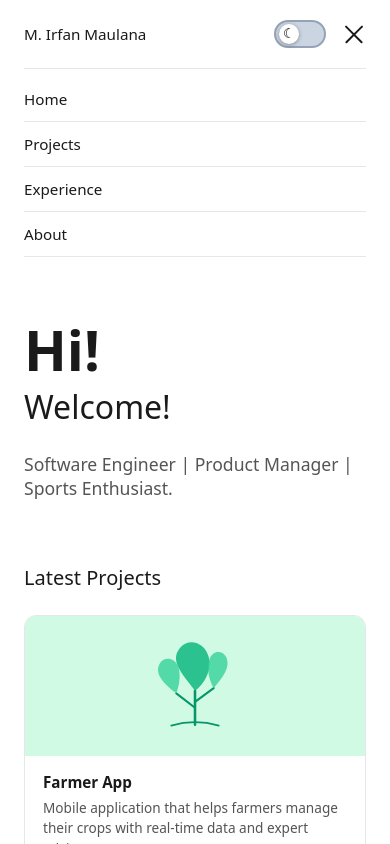
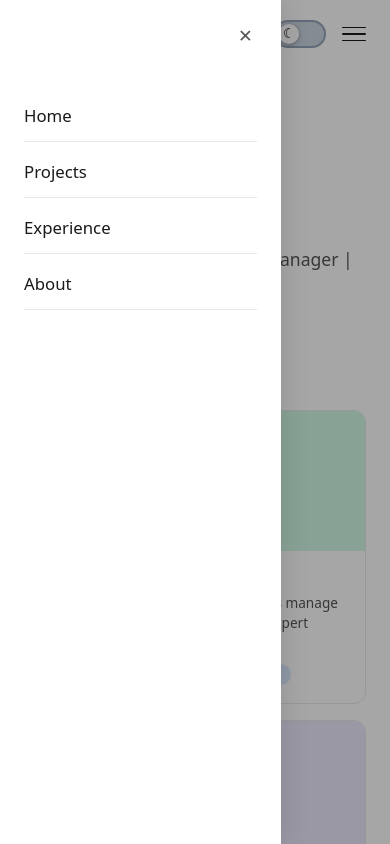
Before and after one commit to irfanmim/personal-website-fe, a Vue app: page /#/ in a window 390 px wide. Both pictures are taken after a click on the button "Open menu". Shown: the top 844 px of the page. Built offline with nearby package versions, Linux system fonts and the light colour scheme.

Commit message:
update the navbar into navigation drawer

```diff
--- a/src/components/NavBar.vue
+++ b/src/components/NavBar.vue
@@ -2,7 +2,6 @@
   <nav class="navbar">
     <span class="nav-name">{{ name }}</span>
     <div class="nav-right">
-      <!-- desktop links -->
       <div class="nav-links">
         <a
           v-for="link in links"
@@ -29,8 +28,7 @@
           </span>
         </span>
       </button>
-      <!-- hamburger -->
-      <button class="hamburger" :class="{ 'hamburger--open': menuOpen }" @click="menuOpen = !menuOpen" aria-label="Toggle menu">
+      <button class="hamburger" @click="menuOpen = true" aria-label="Open menu">
         <span></span>
         <span></span>
         <span></span>
@@ -38,19 +36,29 @@
     </div>
   </nav>
 
-  <!-- mobile menu -->
-  <Transition name="menu">
-    <div v-if="menuOpen" class="mobile-menu">
+  <!-- Backdrop -->
+  <Transition name="backdrop">
+    <div v-if="menuOpen" class="drawer-backdrop" @click="menuOpen = false" />
+  </Transition>
+
+  <!-- Drawer -->
+  <Transition name="drawer">
+    <div v-if="menuOpen" class="drawer">
+      <div class="drawer-header">
+        <button class="drawer-close" @click="menuOpen = false" aria-label="Close menu">&#x2715;</button>
+      </div>
+      <nav class="drawer-links">
         <a
           v-for="link in links"
           :key="link.label"
           :href="link.href"
-        class="mobile-link"
-        :class="{ 'mobile-link--active': link.href === '#' + activeSection }"
+          class="drawer-link"
+          :class="{ 'drawer-link--active': link.href === '#' + activeSection }"
           @click="handleMobileLink($event, link)"
         >
           {{ link.label }}
         </a>
+      </nav>
     </div>
   </Transition>
 </template>
@@ -109,7 +117,7 @@ function handleMobileLink(e, link) {
   gap: 16px;
 }
 
-/* ── Desktop links (hidden on mobile) ── */
+/* ── Desktop links ── */
 .nav-links {
   display: none;
 }
@@ -223,52 +231,94 @@ function handleMobileLink(e, link) {
   height: 1.5px;
   background: var(--color-text);
   border-radius: 2px;
-  transition: transform 0.2s ease, opacity 0.2s ease;
-  transform-origin: center;
 }
 
-.hamburger--open span:nth-child(1) {
-  transform: translateY(6.5px) rotate(45deg);
+/* ── Backdrop ── */
+.drawer-backdrop {
+  position: fixed;
+  inset: 0;
+  background: rgba(0, 0, 0, 0.35);
+  z-index: 100;
 }
 
-.hamburger--open span:nth-child(2) {
+.backdrop-enter-active,
+.backdrop-leave-active {
+  transition: opacity 0.25s ease;
+}
+
+.backdrop-enter-from,
+.backdrop-leave-to {
   opacity: 0;
 }
 
-.hamburger--open span:nth-child(3) {
-  transform: translateY(-6.5px) rotate(-45deg);
+/* ── Drawer ── */
+.drawer {
+  position: fixed;
+  top: 0;
+  left: 0;
+  width: 72%;
+  max-width: 300px;
+  height: 100dvh;
+  background: var(--color-bg);
+  z-index: 101;
+  display: flex;
+  flex-direction: column;
+  padding: 24px;
+  box-shadow: 4px 0 24px rgba(0, 0, 0, 0.1);
 }
 
-/* ── Mobile menu ── */
-.mobile-menu {
+.drawer-header {
+  display: flex;
+  justify-content: flex-end;
+  margin-bottom: 40px;
+}
+
+.drawer-close {
+  background: none;
+  border: none;
+  cursor: pointer;
+  font-size: 1.1rem;
+  color: var(--color-text-muted);
+  padding: 4px;
+  line-height: 1;
+  transition: color 0.15s;
+}
+
+.drawer-close:hover {
+  color: var(--color-text);
+}
+
+.drawer-links {
   display: flex;
   flex-direction: column;
-  gap: 0;
-  border-top: 1px solid var(--color-border);
-  padding: 8px 0 16px;
+  gap: 4px;
 }
 
-.mobile-link {
-  font-size: 0.95rem;
+.drawer-link {
+  font-size: 1.05rem;
   color: var(--color-text);
   text-decoration: none;
-  padding: 12px 0;
+  padding: 14px 0;
   border-bottom: 1px solid var(--color-border);
+  transition: opacity 0.15s;
 }
 
-.mobile-link--active {
+.drawer-link:hover {
+  opacity: 0.6;
+}
+
+.drawer-link--active {
   font-weight: 500;
 }
 
-.menu-enter-active,
-.menu-leave-active {
-  transition: opacity 0.2s ease, transform 0.2s ease;
+.drawer-enter-active,
+.drawer-leave-active {
+  transition: transform 0.3s ease;
 }
 
-.menu-enter-from,
-.menu-leave-to {
-  opacity: 0;
-  transform: translateY(-8px);
+.drawer-enter-from,
+.drawer-leave-to {
+  transform: translateX(-100%);
 }
 
 /* ── Desktop (≥ 640px) ── */
@@ -297,9 +347,5 @@ function handleMobileLink(e, link) {
   .hamburger {
     display: none;
   }
-
-  .mobile-menu {
-    display: none;
-  }
 }
 </style>
```
Lines whose indentation alone changed are shown as unchanged.
